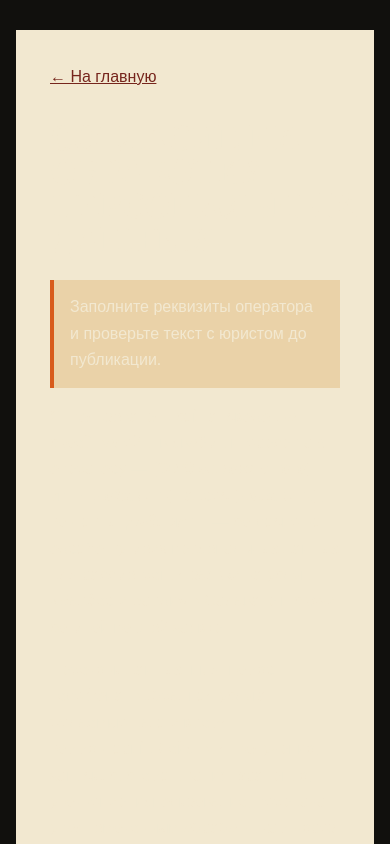
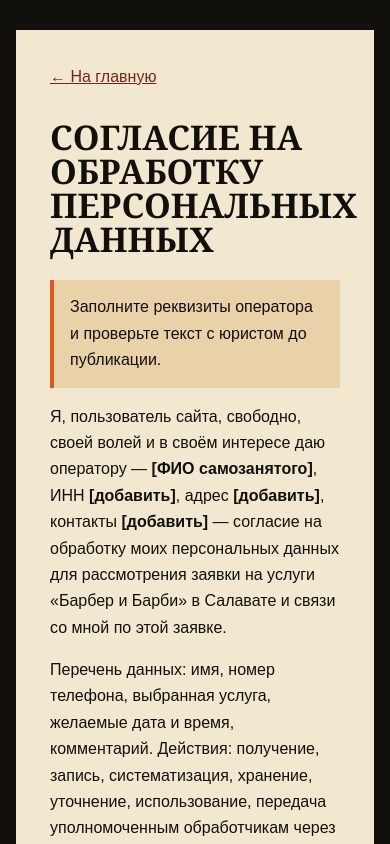
Before and after one commit to ezixxxgame-cmyk/b-b, a Next.js app: page /consent in a window 390 px wide. Shown: the top 844 px of the page. Built offline with nearby package versions, Linux system fonts and the light colour scheme.

Commit message:
Fix mobile form and legal page layout

```diff
--- a/app/doc.css
+++ b/app/doc.css
@@ -1 +1 @@
-.doc{max-width:820px;margin:28px auto;padding:34px;background:var(--paper);border:2px solid var(--ink);line-height:1.65}.doc h1{font:700 clamp(34px,6vw,60px)/1 Georgia,serif;text-transform:uppercase;margin:30px 0 24px}.doc h2{font:700 24px Georgia,serif;margin-top:30px}.doc a{color:var(--burgundy)}.notice{padding:14px 16px;background:#ead2a8;border-left:4px solid var(--orange)}
+.doc{color:var(--ink);max-width:820px;margin:28px auto;padding:34px;background:var(--paper);border:2px solid var(--ink);line-height:1.65}.doc h1{font:700 clamp(34px,6vw,60px)/1 Georgia,serif;text-transform:uppercase;margin:30px 0 24px}.doc h2{font:700 24px Georgia,serif;margin-top:30px}.doc a{color:var(--burgundy)}.notice{padding:14px 16px;background:#ead2a8;border-left:4px solid var(--orange)}
```
